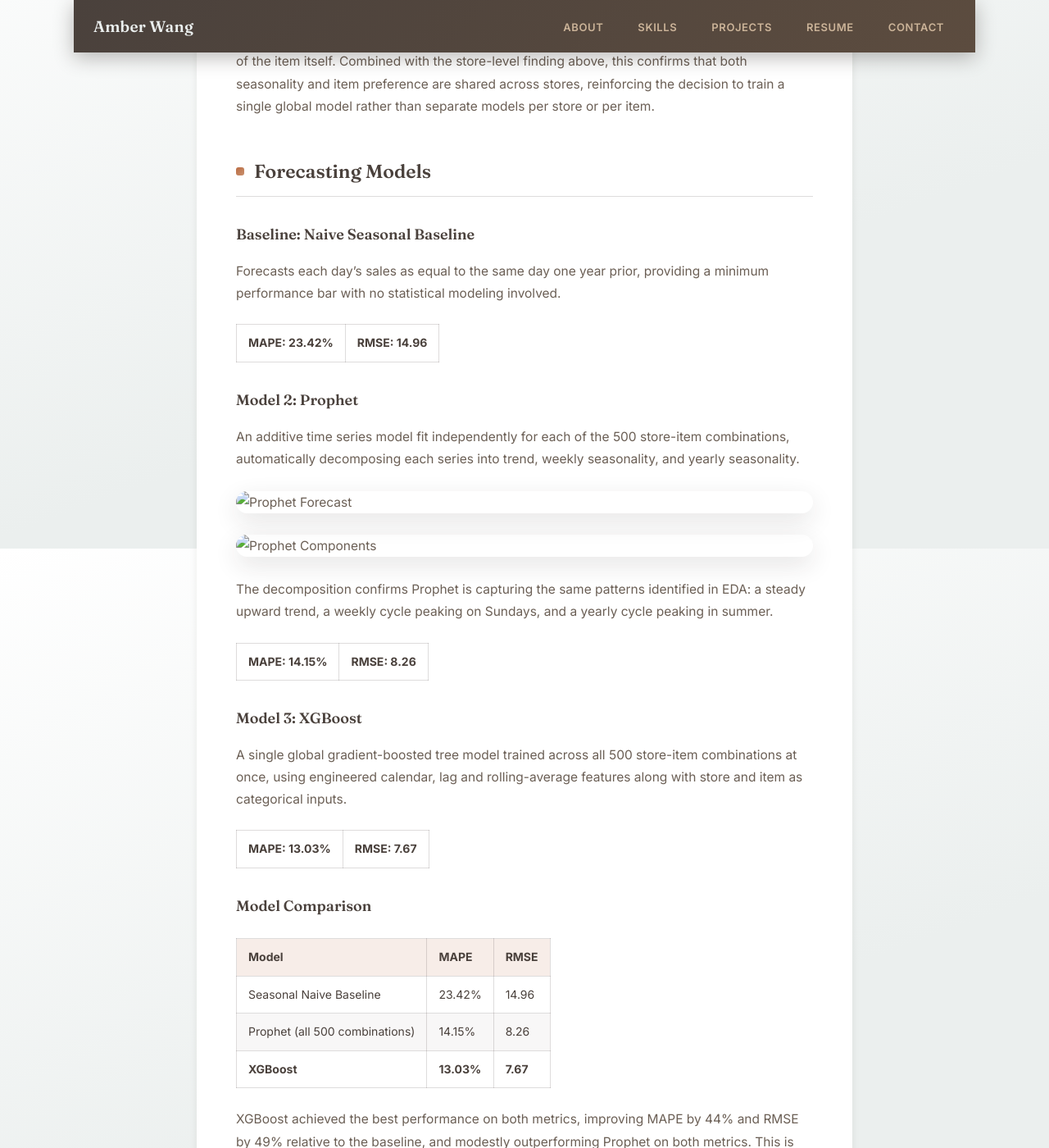
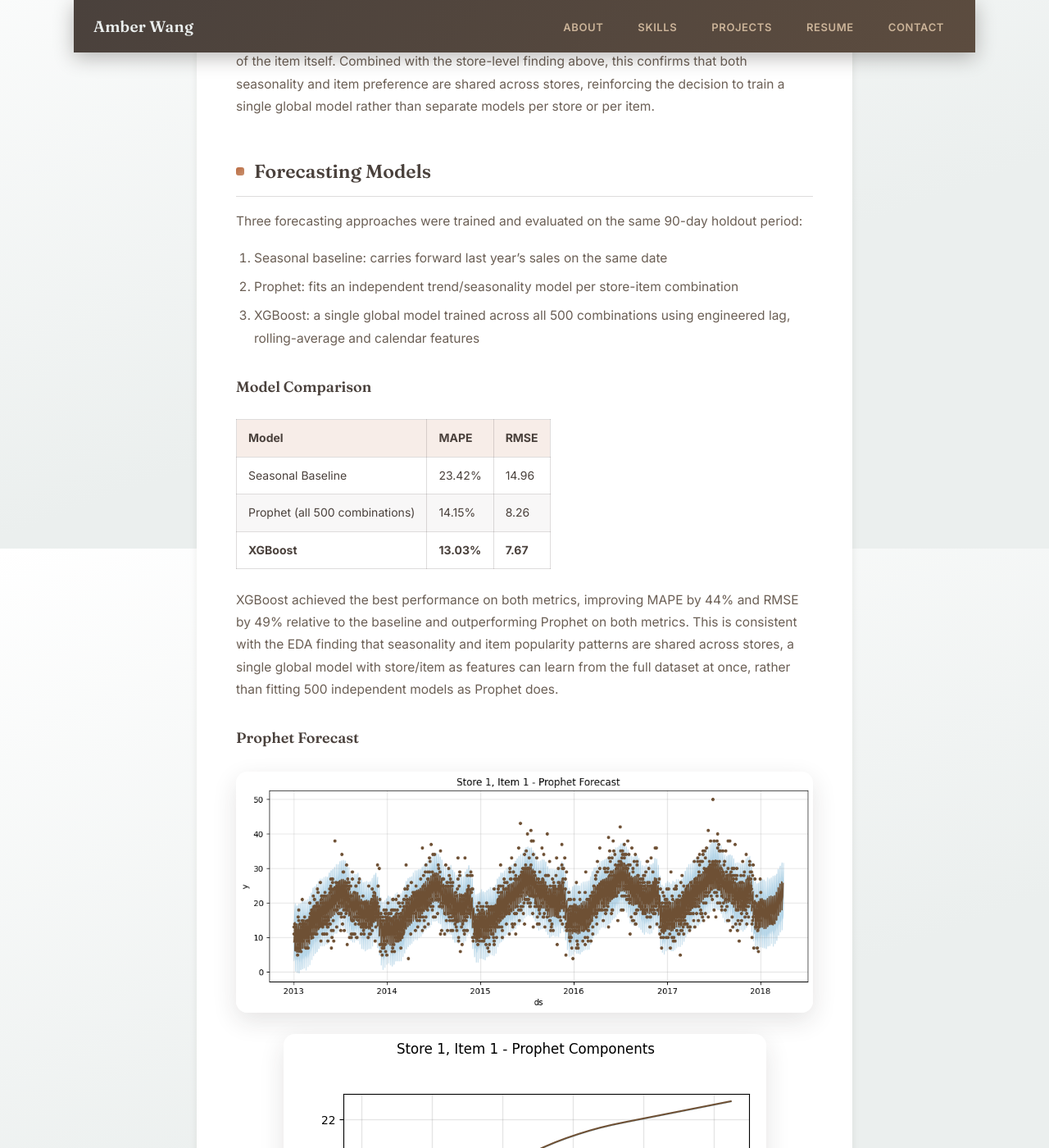
Before and after one commit to amberrrwang/amberrrwang.github.io, a Jekyll site: the page built from demand-forecasting.md, in a window 1280 px wide and 1400 px high, scrolled down 3831 px. Shown: the whole window at 82% size. Built offline with Jekyll 4.4.1, drawn with Linux system fonts in a browser that asks for light colours; some of the changed text lies outside the part shown.

Commit message:
Update content

```diff
--- a/demand-forecasting.md
+++ b/demand-forecasting.md
@@ -64,38 +64,32 @@
 The heatmap shows consistent vertical banding across all 10 stores, meaning the same items are consistently strong or weak sellers regardless of location (for example, Items 15 and 28 are dark across every row, while Item 1 stays light across every row). If regional preference played a meaningful role, this pattern would break down into more of a checkerboard, with different items standing out in different stores. Instead, item popularity is a store-independent property of the item itself. Combined with the store-level finding above, this confirms that both seasonality and item preference are shared across stores, reinforcing the decision to train a single global model rather than separate models per store or per item.
 
 ## Forecasting Models
-### Baseline: Naive Seasonal Baseline
-Forecasts each day's sales as equal to the same day one year prior, providing a minimum performance bar with no statistical modeling involved.
 
-**MAPE: 23.42%** | **RMSE: 14.96**
-
-### Model 2: Prophet
-An additive time series model fit independently for each of the 500 store-item combinations, automatically decomposing each series into trend, weekly seasonality, and yearly seasonality.
-
-![Prophet Forecast](demand-images/prophet.png)
-
-![Prophet Components](demand-images/prophet_comp.png)
-
-The decomposition confirms Prophet is capturing the same patterns identified in EDA: a steady upward trend, a weekly cycle peaking on Sundays, and a yearly cycle peaking in summer.
-
-**MAPE: 14.15%** | **RMSE: 8.26**
-
-### Model 3: XGBoost
-A single global gradient-boosted tree model trained across all 500 store-item combinations at once, using engineered calendar, lag and rolling-average features along with store and item as categorical inputs.
-
-**MAPE: 13.03%** | **RMSE: 7.67**
+Three forecasting approaches were trained and evaluated on the same 90-day holdout period:
+1. Seasonal baseline: carries forward last year's sales on the same date
+2. Prophet: fits an independent trend/seasonality model per store-item combination
+3. XGBoost: a single global model trained across all 500 combinations using engineered lag, rolling-average and calendar features
 
 ### Model Comparison
 
 | Model | MAPE | RMSE |
 |---|---|---|
-| Seasonal Naive Baseline | 23.42% | 14.96 |
+| Seasonal Baseline | 23.42% | 14.96 |
 | Prophet (all 500 combinations) | 14.15% | 8.26 |
 | **XGBoost** | **13.03%** | **7.67** |
 
-XGBoost achieved the best performance on both metrics, improving MAPE by 44% and RMSE by 49% relative to the baseline, and modestly outperforming Prophet on both metrics. This is consistent with the EDA finding that seasonality and item popularity patterns are shared across stores — a single global model with store/item as features can learn from the full dataset at once, rather than fitting 500 independent models as Prophet does.
+XGBoost achieved the best performance on both metrics, improving MAPE by 44% and RMSE by 49% relative to the baseline and  outperforming Prophet on both metrics. This is consistent with the EDA finding that seasonality and item popularity patterns are shared across stores, a single global model with store/item as features can learn from the full dataset at once, rather than fitting 500 independent models as Prophet does.
+
+### Prophet Forecast
+
+![Prophet Forecast](https://amberrrwang.github.io/demand-images/prophet.png)
+
+![Prophet Components](https://amberrrwang.github.io/demand-images/prophet_comp.png)
+
+The decomposition confirms Prophet is capturing the same patterns identified in EDA: a steady upward trend, a weekly cycle peaking on Sundays and a yearly cycle peaking in summer.
 
 ### Feature Importance Analysis
-![Prophet Components](demand-images/feature_im.png)
+
+![XGBoost Feature Importance](https://amberrrwang.github.io/demand-images/feature_im.png)
 
 The 7-day lag and 7-day rolling average dominated feature importance, together accounting for the large majority of the model's predictive power, far outweighing calendar features like month or year and even the 365-day lag. Day of week ranked next, consistent with the weekly seasonality observed in EDA. Store and item ID contributed minimally on their own, since their effect is already captured indirectly through each series' own lag and rolling features.
```
